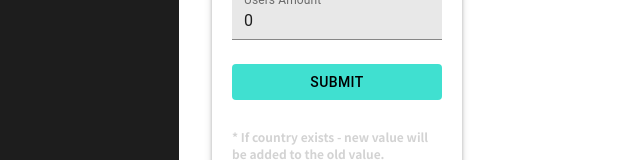
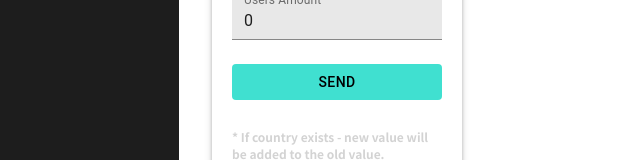
Before and after one commit to noamarko/SPA, a React (Create React App) app: page /InputDetails in a window 1280 px wide. Shown: the part 203-363 px from the top of the page, without its empty margins (0-640 px from the left). Built offline with nearby package versions, Linux system fonts and the light colour scheme; no server answers; what google-maps-react would draw is missing.

Commit message:
Add files via upload

```diff
--- a/src/Components/AppRouter.js
+++ b/src/Components/AppRouter.js
@@ -1,71 +1,75 @@
-import React, { useState, useEffect } from 'react';
-import InputDetails from './Users/InputDetailsComponent';
-import OverView from './Overview/OverViewComponent';
-import {Switch, Route} from 'react-router-dom'
+import React, { useState, useEffect } from "react";
+import InputDetails from "./Users/InputDetailsComponent";
+import OverView from "./Overview/OverViewComponent";
+import { Switch, Route } from "react-router-dom";
 import { COUNTRY_DATA } from "../countriesData";
-import api from '../api';
+import api from "../api";
 
-/* Creating the lists that each page will use
-  countryList ---> Overview page
-  countryNameList ---> Input Details  */
-
-
-
-export function AppRouter(props){
-
-
-
+function AppRouter(props) {
   const [countryList, setCountryList] = useState([]);
   const [countryNameList, setCountryNameList] = useState([]);
   const [sumOfCountryUsers, setSumOfCountryUsers] = useState(0);
 
-
-
-  const extractCountryData = (countriesDataFromServer) =>{
-
+  const extractCountryData = (countriesDataFromServer) => {
     const hashMapCountries = {};
     let usersSum = 0;
 
-    COUNTRY_DATA.forEach(countryFromJson => {
+    COUNTRY_DATA.forEach((countryFromJson) => {
       hashMapCountries[countryFromJson.name] = {
-        lat:countryFromJson.latlng[0],
-        lng:countryFromJson.latlng[1]
+        lat: countryFromJson.latlng[0],
+        lng: countryFromJson.latlng[1],
       };
     });
 
     const extendedCountriesList = countriesDataFromServer.map(
-      (countryFromServer)=>{
+      (countryFromServer) => {
         usersSum += countryFromServer.users;
-        return {...countryFromServer, ...hashMapCountries[countryFromServer.country]}
-      })
+        return {
+          ...countryFromServer,
+          ...hashMapCountries[countryFromServer.country],
+        };
+      }
+    );
     setSumOfCountryUsers(usersSum);
     setCountryNameList(Object.keys(hashMapCountries));
     setCountryList(extendedCountriesList);
-  }
+  };
 
-  const getCountryListFromServer = async () =>{
-    await api.get('/')
-      .then(res => {
+  const getCountryListFromServer = async () => {
+    api
+      .get("/")
+      .then((res) => {
         const data = extractCountryData(res.data);
-        return data
-      }).catch((error) => {
+        return data;
+      })
+      .catch((error) => {
         console.log(error);
       });
-
-  }
+  };
 
   useEffect(() => {
     getCountryListFromServer();
-  },[])
+  }, []);
 
-    return(
-      <div style={{position:'fixed', left:'15%', height:'80%', width:'100%', float:'left'}}>
+  const divStyle = {
+    position: "fixed",
+    left: "15%",
+    height: "80%",
+    width: "100%",
+    float: "left",
+  };
+
+  return (
+    <div style={divStyle}>
       <Switch>
         <Route path="/InputDetails">
-                <InputDetails data={countryNameList} getCountryListFromServer={getCountryListFromServer}/>
+          <InputDetails
+            data={countryNameList}
+            getCountryListFromServer={getCountryListFromServer}
+          />
         </Route>
         <Route path="/">
-              <OverView dataList={countryList} usersData={sumOfCountryUsers}/>
+          <OverView dataList={countryList} usersData={sumOfCountryUsers} />
         </Route>
       </Switch>
     </div>
--- a/src/Components/Overview/OverViewComponent.js
+++ b/src/Components/Overview/OverViewComponent.js
@@ -1,64 +1,58 @@
-import React, {useState, useEffect} from 'react';
-import { Map, GoogleApiWrapper, Marker, InfoWindow } from 'google-maps-react';
-import Paper from '@material-ui/core/Paper';
+import React, { useState, useEffect } from "react";
+import { Map, GoogleApiWrapper, Marker, InfoWindow } from "google-maps-react";
+import Paper from "@material-ui/core/Paper";
 
-
-const checkLatitude = (map) => { //handeling map gray area
+const checkLatitude = (map) => {
   const sLat = map.getBounds().getSouthWest().lat();
   const nLat = map.getBounds().getNorthEast().lat();
   if (sLat < -85 || nLat > 85) {
-    //the map has gone beyone the world's max or min latitude - gray areas are visible
-    //return to a valid position
     if (map.lastValidCenter) {
       map.setCenter(map.lastValidCenter);
     }
   } else {
     map.lastValidCenter = map.getCenter();
   }
-}
+};
 
-/*Overview component handles the display of the map and number of users.
-  Executes GET method, extracting relevent data(countries that are in the database) from JSON file(countries details).
-  Using Google maps - disaplying the map and with Markers and InfoWindow compenents displaying
-  the countries that have been extracted.*/
-
-function OverView(props){
-
+function OverView(props) {
   const [showingInfoWindow, setShowingInfoWindow] = useState(false);
   const [activeMarker, setActiveMarker] = useState({});
   const [selectedPlace, setSelectedPlace] = useState({});
   const [mapModel, setMapModel] = useState(null);
 
-
-
   const componentDidUpdate = async () => {
     if (mapModel) {
-      setMapModel(true);
       setOutOfBoundsListener(mapModel);
     }
-  }
+  };
+
   useEffect(() => {
     componentDidUpdate();
-  }, [mapModel])
-
+  }, [mapModel]);
 
   const displayMarkers = () => {
     return props.dataList.map((country, index) => {
-      if(country.users > 0)
-        return <Marker key={index} id={index} position={{
+      if (country.users > 0)
+        return (
+          <Marker
+            key={index}
+            id={index}
+            position={{
               lat: country.lat,
-          lng: country.lng
+              lng: country.lng,
             }}
             onClick={onMarkerClick}
-          name={country.country + ': ' + country.users} />
-      })
-  }
+            name={country.country + ": " + country.users}
+          />
+        );
+    });
+  };
 
   const onMarkerClick = (markerProps, marker) => {
     setSelectedPlace(markerProps);
     setActiveMarker(marker);
     setShowingInfoWindow(true);
-  }
+  };
 
   const onClose = () => {
     if (showingInfoWindow) {
@@ -67,31 +61,51 @@ function OverView(props){
     }
   };
 
-
-  const setOutOfBoundsListener = () => { //Listening to map coordinates - handling out of bounds gray area in map
-    props.google.maps.event.addListener(mapModel, 'dragend', () => {
+  const setOutOfBoundsListener = () => {
+    //Listening to map coordinates - handling out of bounds gray area in map
+    props.google.maps.event.addListener(mapModel, "dragend", () => {
       checkLatitude(mapModel);
     });
-    props.google.maps.event.addListener(mapModel, 'idle', () => {
+    props.google.maps.event.addListener(mapModel, "idle", () => {
       checkLatitude(mapModel);
     });
-    props.google.maps.event.addListener(mapModel, 'zoom_changed', () => {
+    props.google.maps.event.addListener(mapModel, "zoom_changed", () => {
       checkLatitude(mapModel);
     });
   };
 
   const mapStyles = {
-      position:'relative',
-      width: '95%',
-      height: '85%',
-      // left: '15%'
+    position: "relative",
+    width: "95%",
+    height: "85%",
+    fullscreenControl: false,
   };
+
+  const divStyle = {
+    padding: "20px",
+    width: "fit-content",
+  };
+
+  const paperStyle = {
+    position: "fixed",
+    width: "80%",
+    height: "650px",
+    borderRadius: "20px",
+    padding: "10px",
+  };
+
+  const headerStyle = {
+    display: "flex",
+    justifyContent: "space-between",
+    alignItems: "center",
+  };
+
   return (
-      <div style={{padding:'20px', width:'fit-content' }}>
-      <Paper elevation={4} style={{position:'fixed', width:'80%', height:'650px', borderRadius:'20px', padding:'10px'}}>
-        <div style={{display:'flex', justifyContent:'space-between', alignItems:'center'}}>
+    <div style={divStyle}>
+      <Paper elevation={4} style={paperStyle}>
+        <div style={headerStyle}>
           <h2>OverView</h2>
-          <h3 style={{color:'steelblue'}}>Total Users: {props.usersData}</h3>
+          <h3 style={{ color: "steelblue" }}>Total Users: {props.usersData}</h3>
         </div>
         <Map
           onReady={(mapProps, map) => {
@@ -99,29 +113,31 @@ function OverView(props){
           }}
           google={props.google}
           mapContainerStyle={{
-            width: '300px',
-            height: '100px'}}
+            width: "300px",
+            height: "100px",
+          }}
           zoom={2}
           minZoom={2}
           maxZoom={7}
           style={mapStyles}
-          initialCenter={{ lat: 45, lng: -10 }}>
+          initialCenter={{ lat: 45, lng: -10 }}
+        >
           {displayMarkers()}
           <InfoWindow
             marker={activeMarker}
             visible={showingInfoWindow}
-            onClose={onClose}>
+            onClose={onClose}
+          >
             <div>
               <h4>{selectedPlace.name}</h4>
             </div>
           </InfoWindow>
         </Map>
-
       </Paper>
     </div>
   );
 }
 
 export default GoogleApiWrapper({
-  apiKey: 'AIzaSyChBEJgCpQbXHLmlWK_8A5Vj8TS5wUDXm8'
+  apiKey: "AIzaSyChBEJgCpQbXHLmlWK_8A5Vj8TS5wUDXm8",
 })(OverView);
--- a/src/Components/Users/InputDetailsComponent.js
+++ b/src/Components/Users/InputDetailsComponent.js
@@ -1,108 +1,140 @@
-import React, { useState } from 'react';
-import api from '../../api';
+import React, { useState } from "react";
+import api from "../../api";
 import { withRouter } from "react-router-dom";
-import Paper from '@material-ui/core/Paper';
-import TextField from '@material-ui/core/TextField';
-import { MenuItem, Select, InputLabel, FormControl, Button } from '@material-ui/core';
-
-/*Controls the Input Details page
-  executes POST method to update the server
-  After POST tells the AppRouter that there has been changes in the database
-  And a rerender is needed to update the map content.
-  */
+import Paper from "@material-ui/core/Paper";
+import TextField from "@material-ui/core/TextField";
+import {
+  MenuItem,
+  Select,
+  InputLabel,
+  FormControl,
+  Button,
+} from "@material-ui/core";
 
 function InputDetails(props) {
-
-
   const [amountOfUsers, setAmountOfUsers] = useState(0);
-    const [msg, setMsg] = useState('');
-    const [countryName, setCountryName] = useState('');
+  const [msg, setMsg] = useState("");
+  const [countryName, setCountryName] = useState("");
 
   const validateCountrySubmit = (country, users) => {
     if (users <= 0) {
-            return { isValid: false, message: 'Error: Users must be greate than 0...' }
+      return {
+        isValid: false,
+        message: "Error: Users must be greate than 0...",
+      };
     }
-        if (country === '') {
-            return { isValid: false, message: 'Error: Must select a country...' }
+    if (country === "") {
+      return { isValid: false, message: "Error: Must select a country..." };
     }
-        return { isValid: true }
-    }
+    return { isValid: true };
+  };
 
-
-    const sendCountryDetailsToServer = async (event) => {//sending added country to server || deleting country
+  const sendCountryDetailsToServer = async (event) => {
+    //sending added country to server || deleting country
     event.preventDefault();
-        const { isValid, message } = validateCountrySubmit(countryName, amountOfUsers);
+    const { isValid, message } = validateCountrySubmit(
+      countryName,
+      amountOfUsers
+    );
     if (isValid) {
       const countryDetails = {
-                'country': countryName,
-                'users': amountOfUsers
-            }
-            return await api.post('/', countryDetails).then(response => {
-                setMsg('Details posted successfuly!');
+        country: countryName,
+        users: amountOfUsers,
+      };
+      return api
+        .post("/", countryDetails)
+        .then((response) => {
+          setMsg("Details posted successfuly!");
           setAmountOfUsers(null);
-                setCountryName('');
+          setCountryName("");
           setAmountOfUsers(0);
           props.getCountryListFromServer();
-
-            }).catch((error) => {
+        })
+        .catch((error) => {
           console.log(error);
-            })
+        });
     }
-        setCountryName('');
+    setCountryName("");
     setMsg(message);
-    }
+  };
 
   const changeCountrySelect = (event) => {
-        setMsg('');
-        setCountryName(event.target.value)
+    setMsg("");
+    setCountryName(event.target.value);
   };
 
   const handleUsers = (event) => {
     setAmountOfUsers(parseInt(event.target.value));
-    }
+  };
+
+  const paperStyle = {
+    width: "250px",
+    height: "fit-content",
+    borderRadius: "20px",
+    padding: "20px",
+  };
+
+  const buttonStyle = {
+    position: "relative",
+    color: "black",
+    backgroundColor: "turquoise",
+    width: "100%",
+  };
 
   return (
-        <div style={{ padding: '20px' }}>
-            <Paper elevation={4} style={{ width: '250px', height: 'fit-content', borderRadius: '20px', padding: '20px' }}>
-                <h2 style={{ color: 'black' }}>Input Details</h2>
+    <div style={{ padding: "20px" }}>
+      <Paper elevation={4} style={paperStyle}>
+        <h2 style={{ color: "black" }}>Input Details</h2>
         <div>
-                    <form id='example-form'>
-                        <FormControl style={{ width: '100%', marginBottom: '16px' }}>
+          <form id="example-form">
+            <FormControl style={{ width: "100%", marginBottom: "16px" }}>
               <InputLabel id="Select-country">Select country</InputLabel>
               <Select
                 labelId="Select-country"
                 value={countryName}
                 onChange={changeCountrySelect}
-                                variant='filled'
+                variant="filled"
               >
                 {props.data.map((country) => {
-                                    return <MenuItem key={country} value={country}>{country}</MenuItem>
+                  return (
+                    <MenuItem key={country} value={country}>
+                      {country}
+                    </MenuItem>
+                  );
                 })}
               </Select>
             </FormControl>
             <br />
             <TextField
-                            variant='filled'
-                            type='number'
+              variant="filled"
+              type="number"
               onChange={handleUsers}
               value={amountOfUsers}
-                            placeholder='Amount of users...'
-                            label='Users Amount'
+              placeholder="Amount of users..."
+              label="Users Amount"
             />
             <br />
             <br />
-                        <Button disabled={countryName === ''} value="Submit" onClick={sendCountryDetailsToServer}
-                            style={{ position: 'relative', color: 'black', backgroundColor: 'turquoise', width:'100%' }}>
-                            Submit</Button>
+            <Button
+              disabled={countryName === ""}
+              value="Submit"
+              onClick={sendCountryDetailsToServer}
+              style={buttonStyle}
+            >
+              Send
+            </Button>
           </form>
-                    {msg.includes('Error') ? <div style={{ textAlign: 'left', color: 'red' }}>{msg}</div>
-                        :
-                        <div style={{ textAlign: 'left', color: 'blue' }}>{msg}</div>}
-                    <h6 style={{ fontSize: '12px', color: 'lightgray' }}>
-                        * If country exists - new value will<br />be added to the old value.
+          {msg.includes("Error") ? (
+            <div style={{ textAlign: "left", color: "red" }}>{msg}</div>
+          ) : (
+            <div style={{ textAlign: "left", color: "blue" }}>{msg}</div>
+          )}
+          <h6 style={{ fontSize: "12px", color: "lightgray" }}>
+            * If country exists - new value will
+            <br />
+            be added to the old value.
           </h6>
         </div>
-
       </Paper>
     </div>
   );
```
Also changed, not shown: src/App.js (+10 -19 lines), src/Components/AppSideBar.js (+24 -13 lines). Lines whose indentation alone changed are shown as unchanged.
